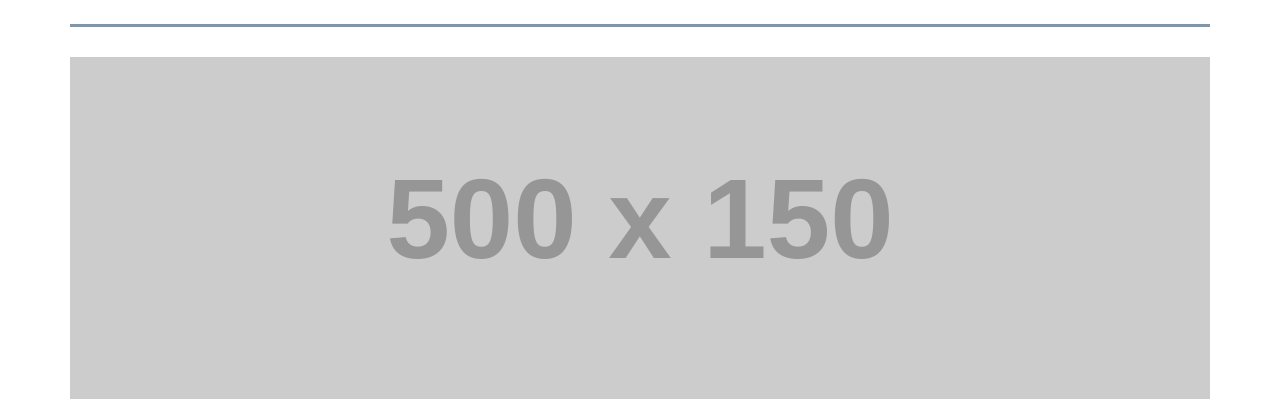
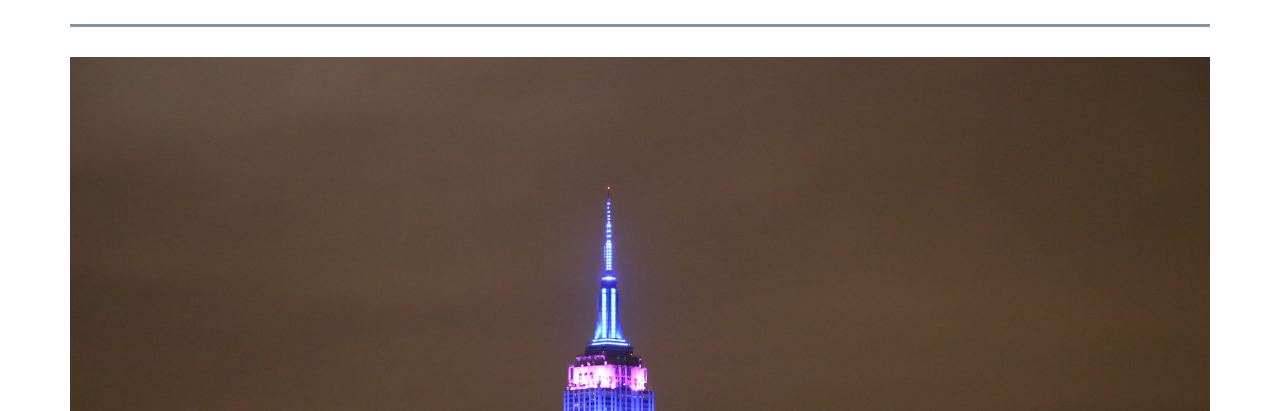
Before and after one commit to dkwaldron/david-udacity-portfolio, a plain HTML site: page index.html in a window 1280 px wide. Shown: the part 103-514 px from the top of the page. Drawn offline with nearby package versions, Linux system fonts and the light colour scheme; placeholder pictures from the web are drawn by us.

Commit message:
replace placeholder image

```diff
--- a/index.html
+++ b/index.html
@@ -29,7 +29,7 @@
     <div id="main-image" class="container">
       <div class="row">
         <div class="col-md-12">
-          <img src="http://placehold.it/500x150" class="headshot-pic img-responsive" alt="Picture of David">
+          <img src="images/empire-state-small-cropped.jpg" srcset="images/empire-state-small-cropped.jpg 0.8x, images/empire-state-big.jpg 1x" class="headshot-pic img-responsive" alt="Picture of Empire State Building at night">
         </div>
       </div>
     </div>
```
Also changed, not shown: images/empire-state-big.jpg (added), images/empire-state-small-cropped.jpg (added).
